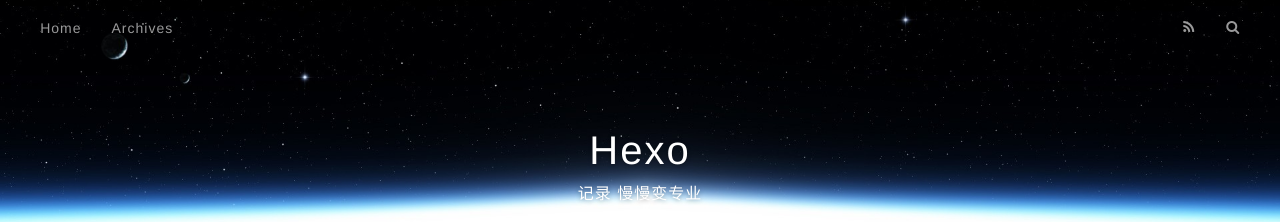
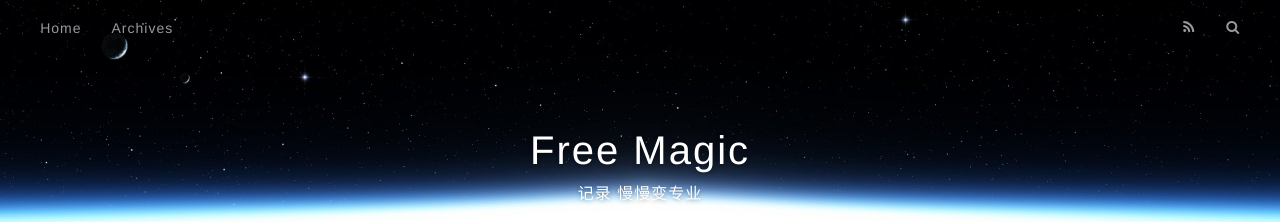
Before and after one commit to cw12932/chengewu.github.oi, a plain HTML site: page index.html in a window 1280 px wide. Shown: the top 222 px of the page. Drawn offline with nearby package versions, Linux system fonts and the light colour scheme.

Commit message:
Site updated: 2017-03-19 11:55:25

```diff
--- a/index.html
+++ b/index.html
@@ -3,19 +3,19 @@
 <head>
   <meta charset="utf-8">
 
-  <title>Hexo</title>
+  <title>Free Magic</title>
   <meta name="viewport" content="width=device-width, initial-scale=1, maximum-scale=1">
   <meta name="description" content="希望可以看到改变">
 <meta property="og:type" content="website">
-<meta property="og:title" content="Hexo">
+<meta property="og:title" content="Free Magic">
 <meta property="og:url" content="http://yoursite.com/index.html">
-<meta property="og:site_name" content="Hexo">
+<meta property="og:site_name" content="Free Magic">
 <meta property="og:description" content="希望可以看到改变">
 <meta name="twitter:card" content="summary">
-<meta name="twitter:title" content="Hexo">
+<meta name="twitter:title" content="Free Magic">
 <meta name="twitter:description" content="希望可以看到改变">
 
-    <link rel="alternate" href="/atom.xml" title="Hexo" type="application/atom+xml">
+    <link rel="alternate" href="/atom.xml" title="Free Magic" type="application/atom+xml">
 
 
     <link rel="icon" href="/favicon.png">
@@ -36,7 +36,7 @@
   <div id="header-outer" class="outer">
     <div id="header-title" class="inner">
       <h1 id="logo-wrap">
-        <a href="/" id="logo">Hexo</a>
+        <a href="/" id="logo">Free Magic</a>
       </h1>
 
         <h2 id="subtitle-wrap">
@@ -103,7 +103,7 @@
 
     </div>
     <footer class="article-footer">
-      <a data-url="http://yoursite.com/2017/03/19/hello-world/" data-id="cj0g5767w0000ac1ofqj00o07" class="article-share-link">Share</a>
+      <a data-url="http://yoursite.com/2017/03/19/hello-world/" data-id="cj0g5g0p90000cq1ovti3wjkh" class="article-share-link">Share</a>
 
 
     </footer>
```
Also changed, not shown: 2017/03/19/hello-world/index.html (+5 -5 lines), archives/2017/03/index.html (+6 -6 lines), archives/2017/index.html (+6 -6 lines), archives/index.html (+6 -6 lines).
